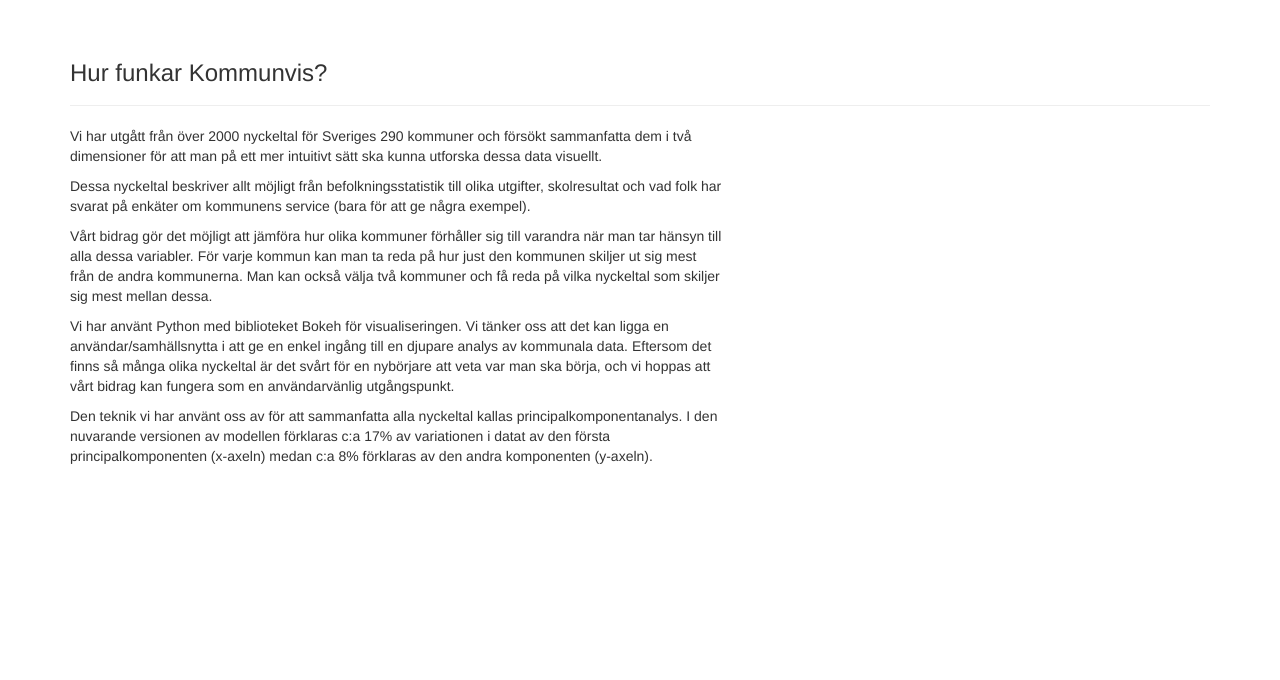
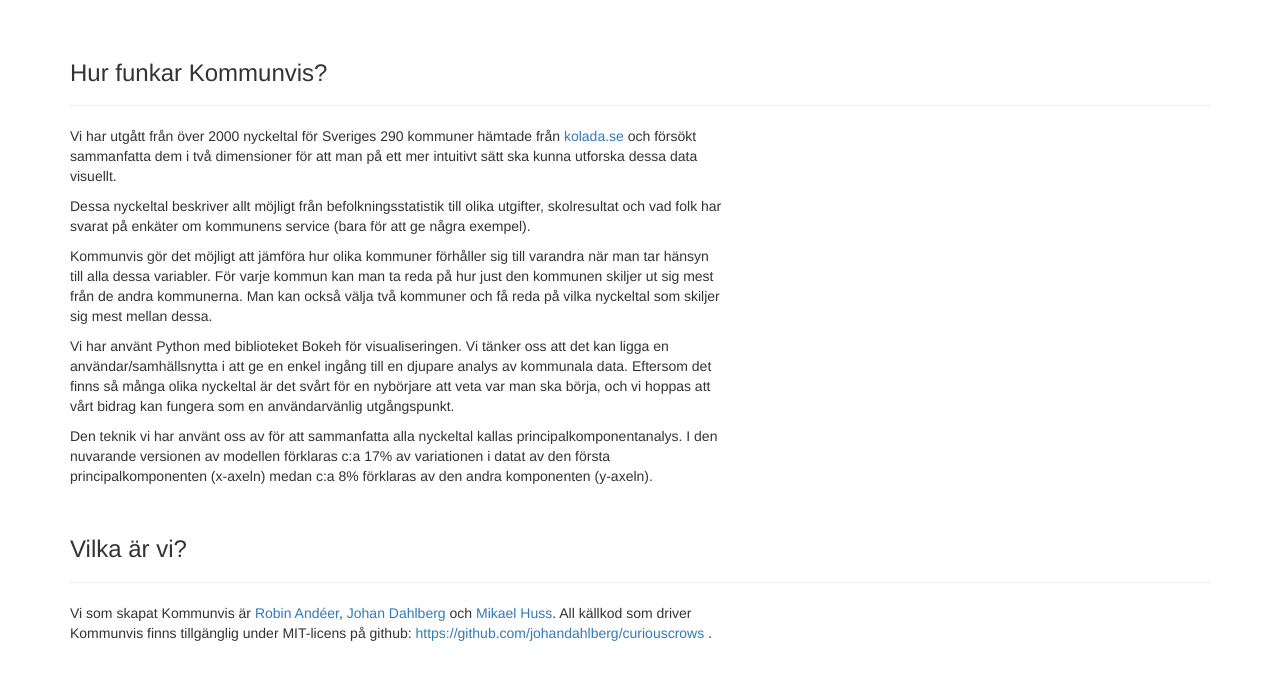
Before and after one commit to johandahlberg/curiouscrows, a Flask app: page /hur in a window 1280 px wide. Shown: the part 52-732 px from the top of the page. Run offline with Flask 2, Linux system fonts and the light colour scheme; parts of the project's set-up code (start-up, migrations or seed data) failed here and were passed over; some libraries are stand-ins or nearby versions.

Commit message:
Cosmetics

```diff
--- a/curiouscrows/app.py
+++ b/curiouscrows/app.py
@@ -87,7 +87,7 @@ def create_pca_plot():
 
     tools = [HoverTool(
         tooltips=[
-            ("desc", "@desc"),
+            ("Kommun", "@desc"),
         ]
     ), BoxZoomTool(), ResetTool(), TapTool(callback=list_regions)]
 
--- a/curiouscrows/templates/about.html
+++ b/curiouscrows/templates/about.html
@@ -35,17 +35,26 @@
         </div>
         <div class="row">
             <div class="col-xs-7 col-md-6 col-lg-7">
-                <p>Vi har utgått från över 2000 nyckeltal för Sveriges 290 kommuner och försökt sammanfatta dem i två dimensioner för att man på ett mer intuitivt sätt ska kunna utforska dessa data visuellt.</p>
+                <p>Vi har utgått från över 2000 nyckeltal för Sveriges 290 kommuner hämtade från <a href="http://www.kolada.se">kolada.se</a> och försökt sammanfatta dem i två dimensioner för att man på ett mer intuitivt sätt ska kunna utforska dessa data visuellt.</p>
 
                 <p>Dessa nyckeltal beskriver allt möjligt från befolkningsstatistik till olika utgifter, skolresultat och vad folk har svarat på enkäter om kommunens service (bara för att ge några exempel).</p>
 
-                <p>Vårt bidrag gör det möjligt att jämföra hur olika kommuner förhåller sig till varandra när man tar hänsyn till alla dessa variabler. För varje kommun kan man ta reda på hur just den kommunen skiljer ut sig mest från de andra kommunerna. Man kan också välja två kommuner och få reda på vilka nyckeltal som skiljer sig mest mellan dessa.</p>
+                <p>Kommunvis gör det möjligt att jämföra hur olika kommuner förhåller sig till varandra när man tar hänsyn till alla dessa variabler. För varje kommun kan man ta reda på hur just den kommunen skiljer ut sig mest från de andra kommunerna. Man kan också välja två kommuner och få reda på vilka nyckeltal som skiljer sig mest mellan dessa.</p>
 
                 <p>Vi har använt Python med biblioteket Bokeh för visualiseringen. Vi tänker oss att det kan ligga en användar/samhällsnytta i att ge en enkel ingång till en djupare analys av kommunala data. Eftersom det finns så många olika nyckeltal är det svårt för en nybörjare att veta var man ska börja, och vi hoppas att vårt bidrag kan fungera som en användarvänlig utgångspunkt.</p>
 
                 <p>Den teknik vi har använt oss av för att sammanfatta alla nyckeltal kallas principalkomponentanalys. I den nuvarande versionen av modellen förklaras c:a 17% av variationen i datat av den första principalkomponenten (x-axeln) medan c:a 8% förklaras av den andra komponenten (y-axeln).</p>
             </div>
         </div>
+            <div class="page-header">
+            <h3>Vilka är vi?</h3>
+        </div>
+        <div class="row">
+            <div class="col-xs-7 col-md-6 col-lg-7">
+                <p>Vi som skapat Kommunvis är <a href="https://twitter.com/robinandeer">Robin Andéer</a>, <a href="https://twitter.com/genomicsdev">Johan Dahlberg</a> och <a href="https://twitter.com/mikaelhuss">Mikael Huss</a>. All källkod som driver Kommunvis finns
+                tillgänglig under MIT-licens på github: <a href="https://github.com/johandahlberg/curiouscrows">https://github.com/johandahlberg/curiouscrows</a> .</p>
+            </div>
+        </div>
     </div>
 
 {% endblock %}
--- a/curiouscrows/templates/figures.html
+++ b/curiouscrows/templates/figures.html
@@ -131,7 +131,7 @@
     <footer class="footer">
       <div class="container">
         <br />
-        <p class="text-muted">Källa: <a href="https://www.kolada.se/">Kolada</a>.</p>
+        <p class="text-muted">Skapat som <a href="https://github.com/johandahlberg/curiouscrows">öppen-källkod</a> med data från: <a href="https://www.kolada.se/">Kolada</a>.
       </div>
     </footer>
 
```
